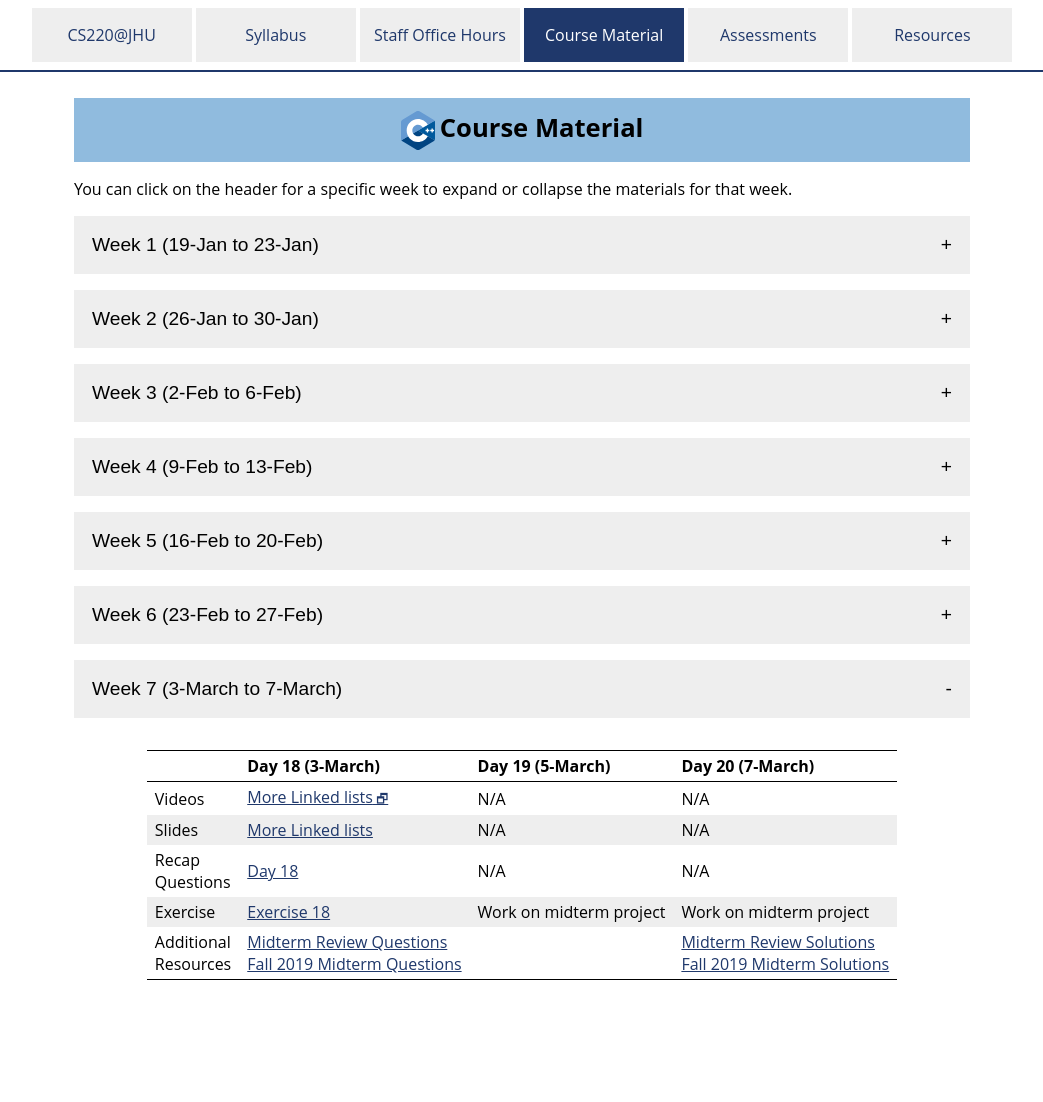
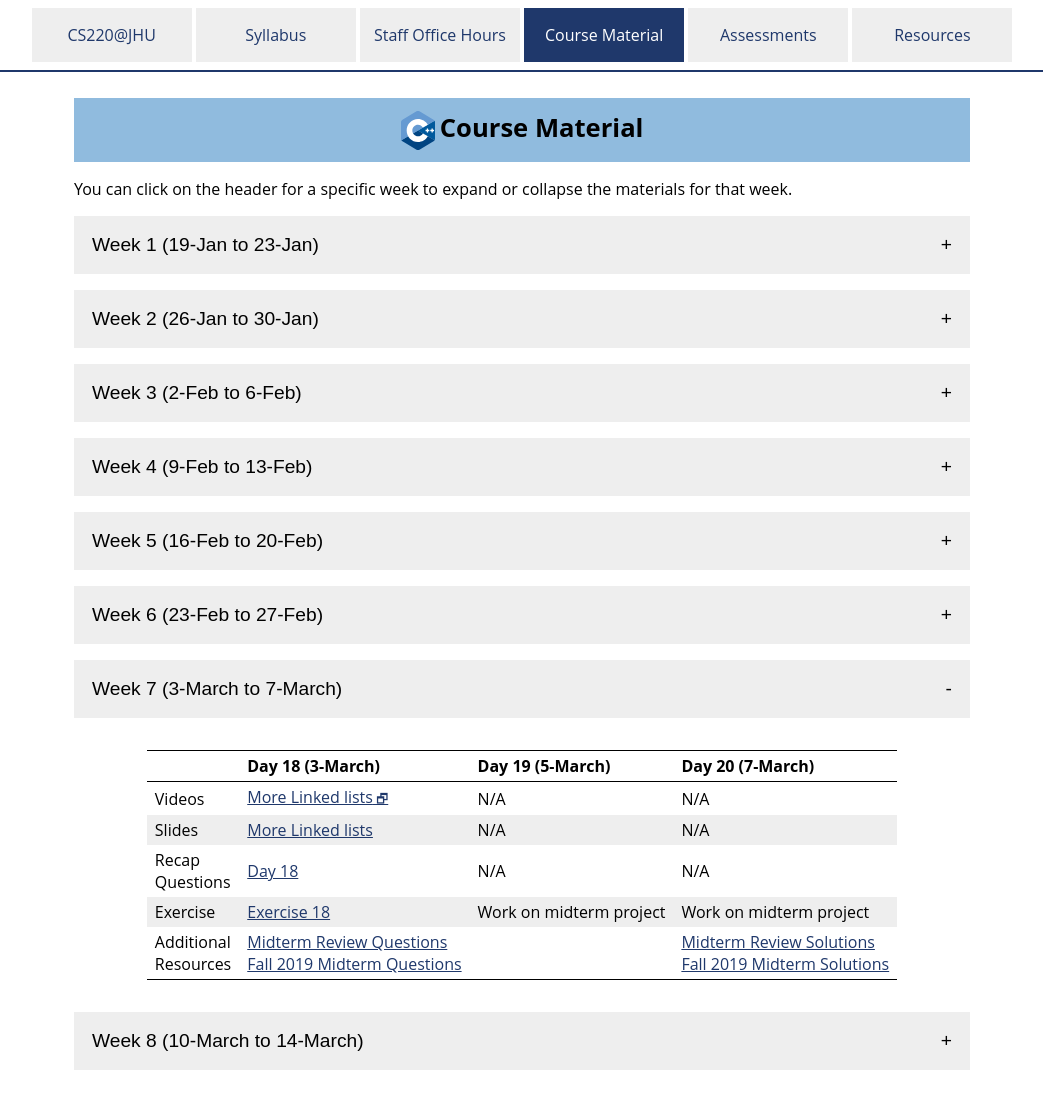
Before and after one commit to jhu-ip/cs220-sp26, a Jekyll site: the page built from material.md, in a window 1280 px wide. Shown: the whole page, without its empty margins (118-1161 px from the left). Built offline with Jekyll 4.4.1, drawn with Linux system fonts in a browser that asks for light colours; before the commit the page ends 1012 px from its top, so only the background shows below that; some of the changed lines change nothing that is shown.

Commit message:
publishing week 8 materials

```diff
--- a/material.md
+++ b/material.md
@@ -360,7 +360,6 @@
 </table>
 </div>
 
-<!--
 <button type="button" id="week_8_toggle" class="week_control_button">Week 8 (10-March to 14-March)</button>
 <div id="week_8" class="collapsible">
 <table>
@@ -400,13 +399,16 @@
     <tr>
       <td>Additional<br>Resources</td>
       <td></td>
-      <td></td>
-      <td></td>
+      <td><a href='notes/notes-CppBasics.html'>NOTES: C++ Basics</a>,
+      <a href='notes/notes-CppIO.html'>NOTES: I/O in C++</a>,
+      <a href='notes/notes-CppStrings.html'>NOTES: C++ string class</a></td>
+      <td><a href='notes/notes-CppSTL.html'>NOTES: STL</a></td>
     </tr>
   </tbody>
 </table>
 </div>
 
+<!--
 <button type="button" id="week_9_toggle" class="week_control_button">Week 9 (24-March to 28-March)</button>
 <div id="week_9" class="collapsible">
 <table>
```
Also changed, not shown: 4 other files.
